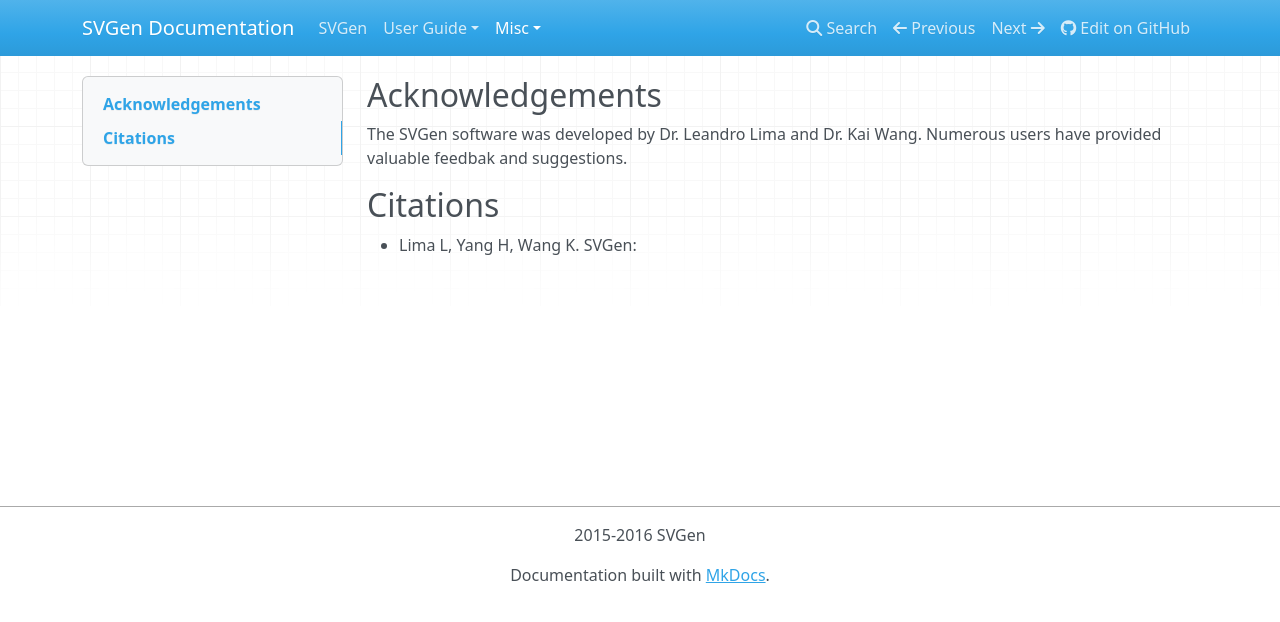
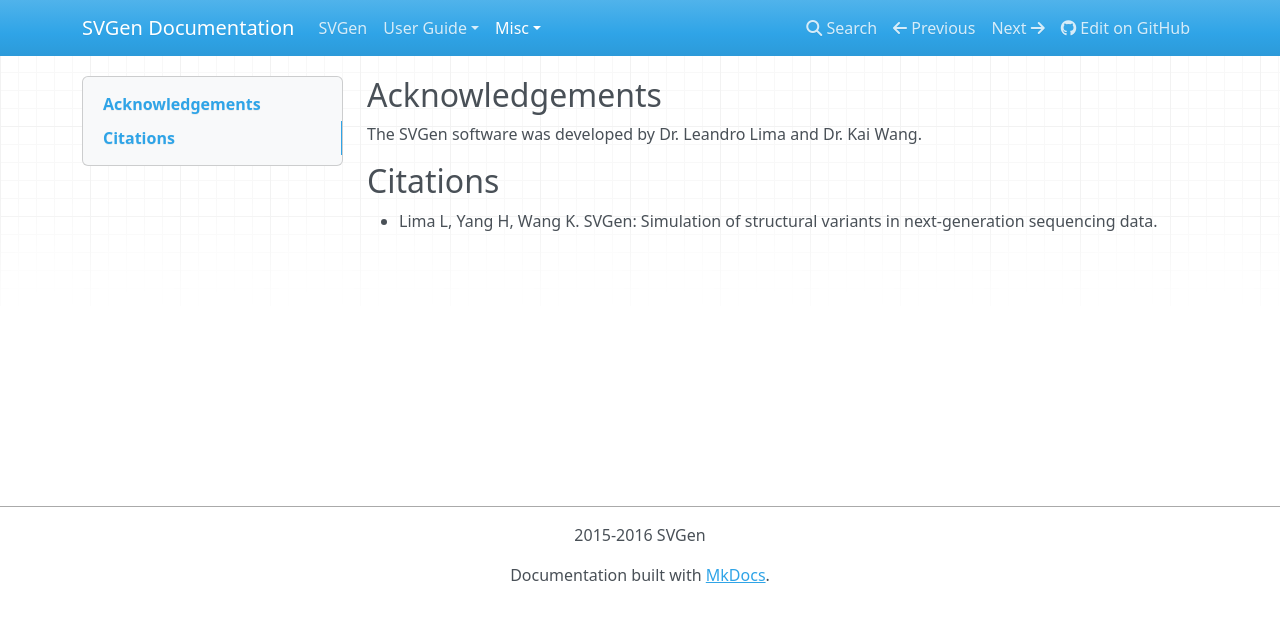
Before and after one commit to WGLab/SVGen, an MkDocs documentation site: the page built from docs/misc/credit.md, in a window 1280 px wide. Shown: the top 622 px of the page. Built offline with MkDocs 1.6.1, drawn with Linux system fonts in a browser that asks for light colours; nearby versions of some CDN libraries; old or Windows-style settings are respelled for this version of MkDocs.

Commit message:
Removed some default text.

```diff
--- a/docs/misc/credit.md
+++ b/docs/misc/credit.md
@@ -1,7 +1,7 @@
 ## Acknowledgements
 
-The SVGen software was developed by Dr. Leandro Lima and Dr. Kai Wang. Numerous users have provided valuable feedbak and suggestions.
+The SVGen software was developed by Dr. Leandro Lima and Dr. Kai Wang.
 
 ## Citations
 
-- Lima L, Yang H, Wang K. SVGen:
+- Lima L, Yang H, Wang K. SVGen: Simulation of structural variants in next-generation sequencing data.
```
